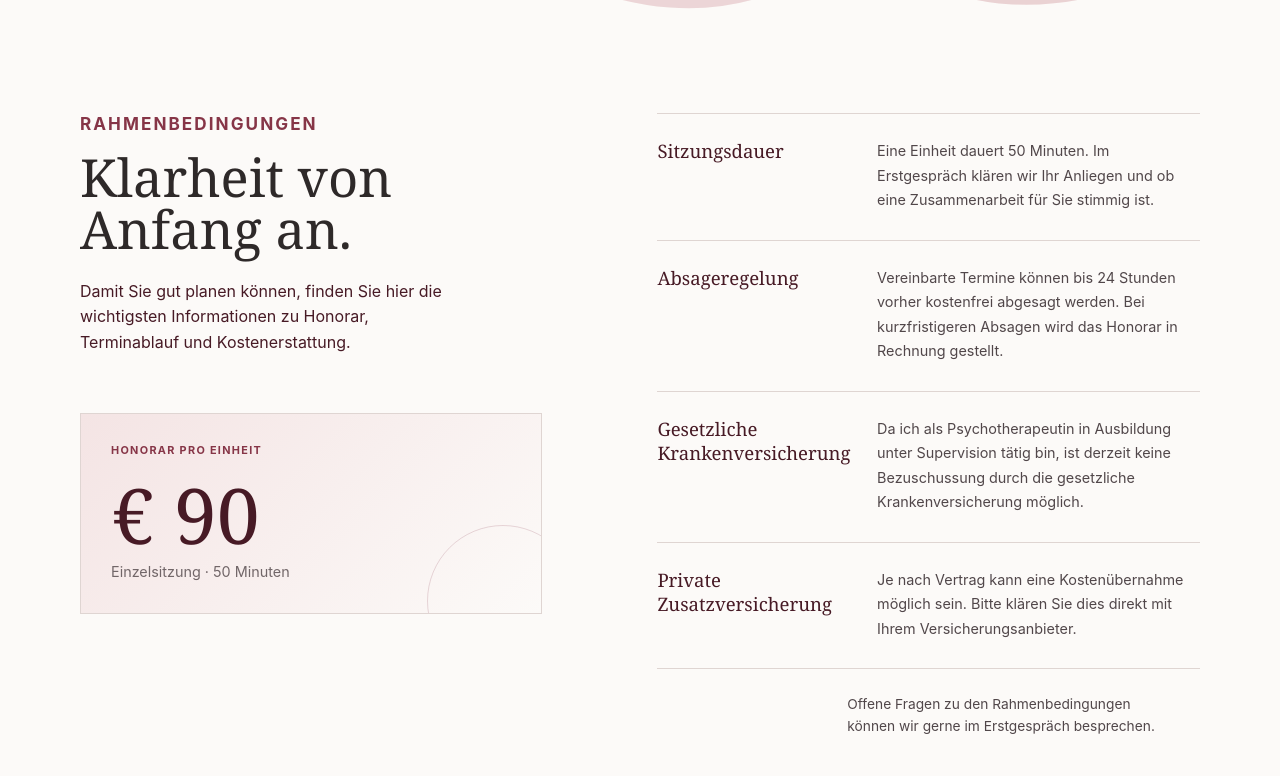
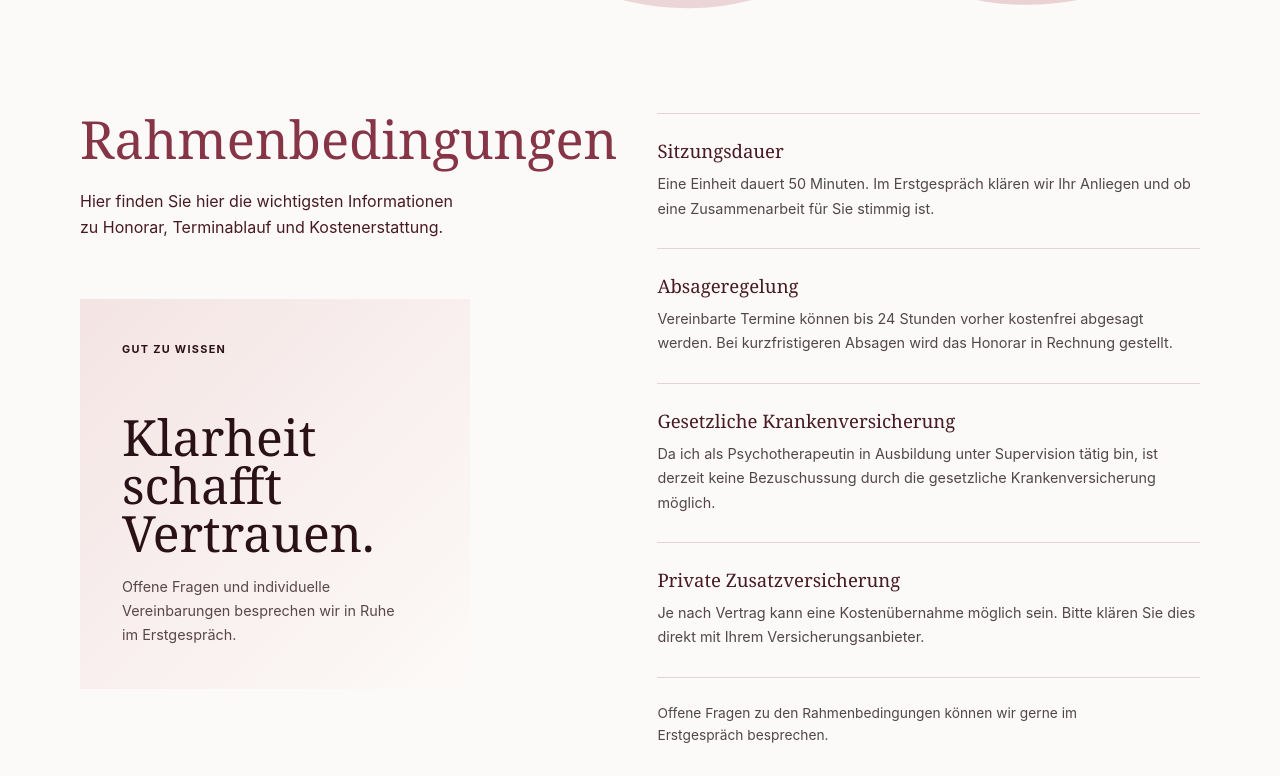
Before and after one commit to dauthleikr/Schmida, a website: page index.html in a window 1280 px wide. Shown: the part 4904-5680 px from the top of the page. Drawn offline with Linux system fonts and the light colour scheme.

Commit message:
Generalize Rahmenbedingungen highlight

```diff
--- a/content-model.js
+++ b/content-model.js
@@ -239,18 +239,22 @@
       defaults: { eyebrow: 'Kosten', title: 'Transparent von Anfang an.', intro: 'Beschreiben Sie hier die Rahmenbedingungen.', items: [{ name: 'Einzeltherapie', duration: '50 Minuten', price: 'EUR 110' }], note: 'Ergänzender Hinweis zu Kosten oder Erstattung.' }
     },
     conditions: {
-      ...titleAppearance(),
-      label: 'Rahmenbedingungen mit Honorar',
-      description: 'Ein hervorgehobenes Honorar mit kompakten Informationen zu Dauer, Absage und Versicherung.',
+      ...titleAppearance([
+        { key: 'highlightTextSize', label: 'Schriftgröße des hervorgehobenen Texts', type: 'range', min: 30, max: 80, step: 1, unit: 'px' },
+        { key: 'highlightGradientStart', label: 'Verlaufsfarbe Start', type: 'color' },
+        { key: 'highlightGradientEnd', label: 'Verlaufsfarbe Ende', type: 'color' }
+      ],{ highlightTextSize: 50,highlightGradientStart: '#f4e4e4',highlightGradientEnd: '#fcfaf8' }),
+      label: 'Rahmenbedingungen mit Hervorhebung',
+      description: 'Ein quadratischer Hinweis mit einstellbarem Verlauf und kompakte Informationen zu Dauer, Absage und Versicherung.',
       defaultNavigation: 'Rahmenbedingungen',
       defaultBackground: 'paper',
       fields: [
         { key: 'eyebrow', label: 'Bereichsbezeichnung', type: 'text' },
         { key: 'title', label: 'Titel', type: 'rich', editorRows: 3 },
         { key: 'intro', label: 'Einleitung', type: 'rich', editorRows: 4 },
-        { key: 'feeLabel', label: 'Honorar-Bezeichnung', type: 'text' },
-        { key: 'feeAmount', label: 'Honorar', type: 'text' },
-        { key: 'feeMeta', label: 'Zusatz zum Honorar', type: 'text' },
+        { key: 'highlightLabel', label: 'Kleine Hinweiszeile', type: 'text' },
+        { key: 'highlightText', label: 'Hervorgehobener Text', type: 'rich', editorRows: 3 },
+        { key: 'highlightDetail', label: 'Detailtext', type: 'rich', editorRows: 4 },
         { key: 'items', label: 'Rahmenbedingungen', type: 'collection', min: 2, max: 6, addLabel: 'Information hinzufügen', itemFields: [{ key: 'title', label: 'Titel', type: 'text' }, { key: 'text', label: 'Beschreibung', type: 'rich', editorRows: 3 }] },
         { key: 'note', label: 'Abschließender Hinweis (optional)', type: 'rich', editorRows: 3 }
       ],
@@ -258,9 +262,9 @@
         eyebrow: 'Rahmenbedingungen',
         title: 'Klarheit von Anfang an.',
         intro: 'Damit Sie gut planen können, finden Sie hier die wichtigsten organisatorischen Informationen.',
-        feeLabel: 'Honorar pro Einheit',
-        feeAmount: '€ 90',
-        feeMeta: 'Einzelsitzung · 50 Minuten',
+        highlightLabel: 'Gut zu wissen',
+        highlightText: 'Klarheit schafft Vertrauen.',
+        highlightDetail: 'Offene Fragen und individuelle Vereinbarungen besprechen wir in Ruhe im Erstgespräch.',
         items: [
           { title: 'Absageregelung', text: 'Termine können bis 24 Stunden vorher kostenfrei abgesagt werden.' },
           { title: 'Versicherung', text: 'Bitte klären Sie eine mögliche Kostenübernahme direkt mit Ihrer Versicherung.' }
@@ -319,6 +323,11 @@
       delete sourceContent.imageAlt;
       delete sourceContent.imagePosition;
       delete sourceContent.caption;
+    }
+    if (layout === 'conditions') {
+      delete sourceContent.feeLabel;
+      delete sourceContent.feeAmount;
+      delete sourceContent.feeMeta;
     }
     const content = mergeDefaults(definition.defaults, sourceContent);
     const sourceAppearance = { ...(section?.appearance || {}) };
--- a/content.js
+++ b/content.js
@@ -210,22 +210,25 @@ window.practiceContent = {
     {
       "id": "rahmenbedingungen",
       "layout": "conditions",
-      "internalName": "Rahmenbedingungen mit Honorar",
+      "internalName": "Rahmenbedingungen mit Hervorhebung",
       "navigationLabel": "Rahmenbedingungen",
       "background": "paper",
       "customBackground": "#f7f2ef",
       "appearance": {
-        "headingModeDesktop": "both",
-        "headingModeMobile": "both",
-        "titleSize": "compact"
+        "headingModeDesktop": "eyebrow",
+        "headingModeMobile": "eyebrow",
+        "titleSize": "compact",
+        "highlightTextSize": 50,
+        "highlightGradientStart": "#f4e4e4",
+        "highlightGradientEnd": "#fcfaf8"
       },
       "content": {
         "eyebrow": "Rahmenbedingungen",
-        "title": "Klarheit von Anfang an.",
-        "intro": "Damit Sie gut planen können, finden Sie hier die wichtigsten Informationen zu Honorar, Terminablauf und Kostenerstattung.",
-        "feeLabel": "Honorar pro Einheit",
-        "feeAmount": "€ 90",
-        "feeMeta": "Einzelsitzung · 50 Minuten",
+        "title": "Rahmenbedingungen",
+        "intro": "Hier finden Sie hier die wichtigsten Informationen zu Honorar, Terminablauf und Kostenerstattung.",
+        "highlightLabel": "Gut zu wissen",
+        "highlightText": "Klarheit schafft Vertrauen.",
+        "highlightDetail": "Offene Fragen und individuelle Vereinbarungen besprechen wir in Ruhe im Erstgespräch.",
         "items": [
           {
             "title": "Sitzungsdauer",
--- a/index.html
+++ b/index.html
@@ -241,21 +241,17 @@
     .conditions-copy,.conditions-details { min-width:0; }
     .conditions-copy>p { max-width:38ch; }
     .conditions-details { border-top:1px solid var(--line); }
-    .conditions-fee { position:relative; display:grid; margin-top:clamp(36px,5vw,58px); padding:28px 30px 30px; overflow:hidden; border:1px solid var(--line); background:linear-gradient(135deg,var(--rose-100),var(--paper)); }
-    .conditions-fee::after { position:absolute; right:-38px; bottom:-64px; width:150px; height:150px; border:1px solid color-mix(in srgb,var(--wine-650) 18%,transparent); border-radius:50%; content:""; }
-    .conditions-fee-label { position:relative; z-index:1; margin:0 0 24px; color:var(--wine-650); font-size:.68rem; font-weight:750; letter-spacing:.12em; text-transform:uppercase; }
-    .conditions-fee-meta { position:relative; z-index:1; margin:13px 0 0; color:var(--muted); font-size:.9rem; }
-    .conditions-fee-amount { position:relative; z-index:1; margin:0; color:var(--wine-850); font-family:var(--serif); font-size:clamp(3.3rem,6vw,5.1rem); line-height:.82; white-space:nowrap; }
+    .conditions-highlight { display:flex; width:min(100%,390px); aspect-ratio:1; flex-direction:column; justify-content:space-between; margin-top:clamp(36px,5vw,58px); padding:clamp(28px,4vw,42px); color:var(--conditions-highlight-ink); background:linear-gradient(135deg,var(--conditions-highlight-start),var(--conditions-highlight-end)); }
+    .conditions-highlight-label { margin:0; color:inherit; font-size:.68rem; font-weight:750; letter-spacing:.12em; text-transform:uppercase; }
+    .conditions-highlight-text { margin:0; color:inherit; font-family:var(--serif); font-size:var(--conditions-highlight-size); line-height:.96; }
+    .conditions-highlight-detail { max-width:31ch; margin:18px 0 0; color:inherit; font-size:.9rem; line-height:1.65; opacity:.76; }
     .conditions-list { display:grid; }
-    .condition-item { display:grid; grid-template-columns:minmax(125px,.72fr) minmax(0,1.28fr); gap:clamp(20px,3vw,38px); min-width:0; padding:25px 0 27px; border-bottom:1px solid var(--line); }
-    .condition-item h3 { margin:0; color:var(--wine-850); font-family:var(--serif); font-size:1.16rem; font-weight:400; line-height:1.28; }
+    .condition-item { min-width:0; padding:25px 0 27px; border-bottom:1px solid var(--line); }
+    .condition-item h3 { margin:0 0 9px; color:var(--wine-850); font-family:var(--serif); font-size:1.16rem; font-weight:400; line-height:1.28; }
     .condition-item p { margin:0; font-size:.9rem; line-height:1.7; }
-    .conditions-note { max-width:58ch; margin:24px 0 0; padding-left:35%; font-size:.86rem; }
-    .layout-conditions.is-dark .conditions-details,.layout-conditions.is-dark .conditions-fee,.layout-conditions.is-dark .condition-item { border-color:rgba(255,255,255,.22); }
-    .layout-conditions.is-dark .conditions-fee { background:rgba(255,255,255,.07); }
-    .layout-conditions.is-dark .conditions-fee-label { color:var(--rose-300); }
-    .layout-conditions.is-dark .conditions-fee-meta { color:rgba(255,255,255,.68); }
-    .layout-conditions.is-dark .conditions-fee-amount,.layout-conditions.is-dark .condition-item h3 { color:#fff; }
+    .conditions-note { max-width:58ch; margin:24px 0 0; font-size:.86rem; }
+    .layout-conditions.is-dark .conditions-details,.layout-conditions.is-dark .condition-item { border-color:rgba(255,255,255,.22); }
+    .layout-conditions.is-dark .condition-item h3 { color:#fff; }
 
     .contact-section { overflow:hidden; padding-bottom:0; }
     .contact-section h2 { max-width:11ch; }
@@ -344,7 +340,6 @@
       .price-row { grid-template-columns:minmax(0,1fr) auto; }
       .price-name { min-width:0; }
       .price-value { max-width:18ch; text-align:right; white-space:normal; }
-      .conditions-fee-amount { font-size:clamp(3.2rem,11vw,4.8rem); }
       .contact-details { gap:36px; }
       .office-placeholder,.section-image { min-height:360px; }
       .wide-image-copy { margin-bottom:36px; }
@@ -407,10 +402,8 @@
       .focus-card,.focus-card:nth-child(even),.focus-card:nth-child(odd) { min-height:auto; padding:25px 0; border-right:0; }
       .price-row { grid-template-columns:1fr; gap:6px; }
       .price-value { max-width:none; text-align:left; }
-      .conditions-fee { margin-top:32px; padding:25px 24px 27px; }
+      .conditions-highlight { margin-top:32px; padding:26px; }
       .dynamic-section.layout-conditions { --section-title-size:clamp(1.9rem,9.3vw,2.45rem); }
-      .condition-item { grid-template-columns:1fr; gap:8px; }
-      .conditions-note { padding-left:0; }
       .contact-details { grid-template-columns:1fr; }
       .topics-list { grid-template-columns:1fr; }
       .map-link { margin-right:24px; }
--- a/section-layout.js
+++ b/section-layout.js
@@ -163,8 +163,13 @@
     conditions: (section) => {
       const body = section.content;
       const items = body.items.map((item) => `<article class="condition-item"><h3>${formatMarkup(item.title)}</h3><p>${formatMarkup(item.text)}</p></article>`).join('');
-      const fee = `<div class="conditions-fee"><p class="conditions-fee-label">${formatMarkup(body.feeLabel)}</p><p class="conditions-fee-amount">${formatMarkup(body.feeAmount)}</p><p class="conditions-fee-meta">${formatMarkup(body.feeMeta)}</p></div>`;
-      return `<section class="section dynamic-section layout-conditions"><div class="page conditions-grid"><div class="conditions-copy">${sectionHeading(section)}<p class="section-intro-text">${formatMarkup(body.intro)}</p>${fee}</div><div class="conditions-details"><div class="conditions-list">${items}</div>${body.note ? `<p class="conditions-note">${formatMarkup(body.note)}</p>` : ''}</div></div></section>`;
+      const textSize = Math.min(80,Math.max(30,Number(section.appearance?.highlightTextSize) || 50));
+      const gradientStart = section.appearance?.highlightGradientStart || '#f4e4e4';
+      const gradientEnd = section.appearance?.highlightGradientEnd || '#fcfaf8';
+      const highlightInk = readableInk(interpolateColor(gradientStart,gradientEnd,.5));
+      const highlightStyle = `--conditions-highlight-size:${textSize / 16}rem;--conditions-highlight-start:${gradientStart};--conditions-highlight-end:${gradientEnd};--conditions-highlight-ink:${highlightInk}`;
+      const highlight = `<div class="conditions-highlight" style="${escapeAttribute(highlightStyle)}"><p class="conditions-highlight-label">${formatMarkup(body.highlightLabel)}</p><div><p class="conditions-highlight-text">${formatMarkup(body.highlightText)}</p><p class="conditions-highlight-detail">${formatMarkup(body.highlightDetail)}</p></div></div>`;
+      return `<section class="section dynamic-section layout-conditions"><div class="page conditions-grid"><div class="conditions-copy">${sectionHeading(section)}<p class="section-intro-text">${formatMarkup(body.intro)}</p>${highlight}</div><div class="conditions-details"><div class="conditions-list">${items}</div>${body.note ? `<p class="conditions-note">${formatMarkup(body.note)}</p>` : ''}</div></div></section>`;
     },
     contact: (section) => {
       const body = section.content;
```
Also changed, not shown: tests/site.spec.ts (+16 -5 lines), README.md.
